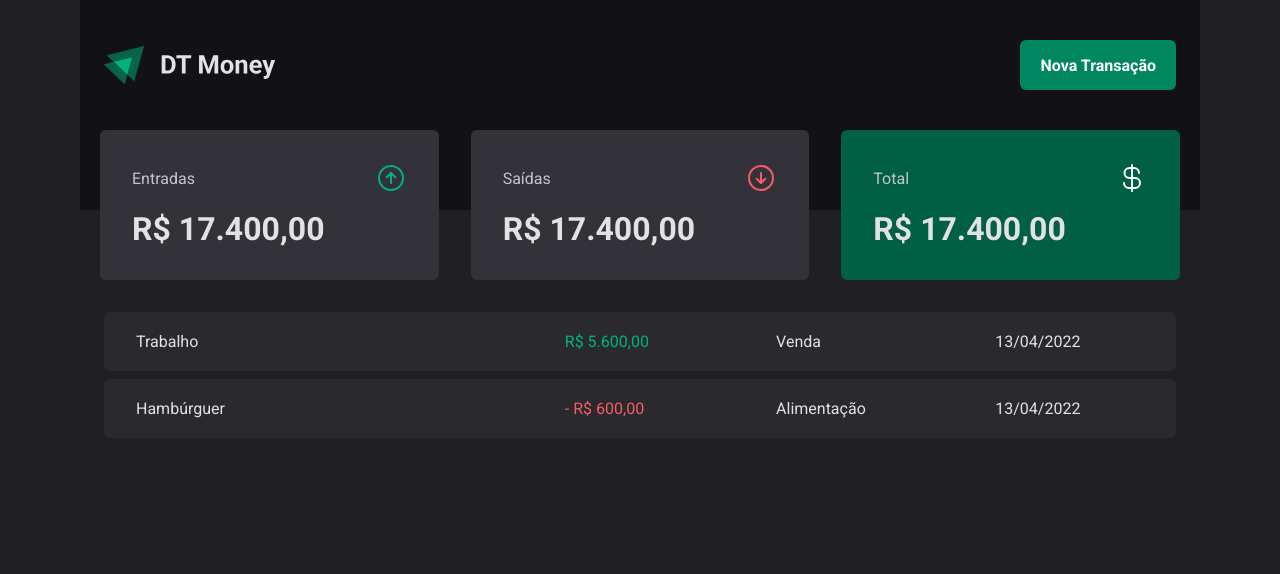
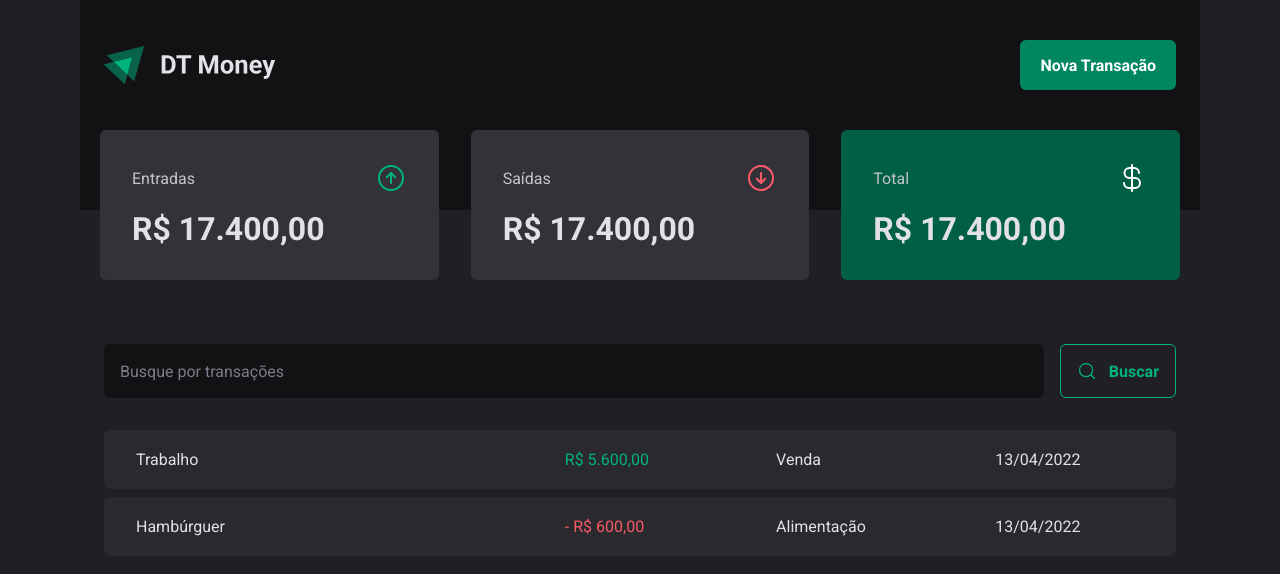
Before and after one commit to dhomini-rabelo/Estudos-Ignite-React-003, a React (Vite) app in the folder projects/stage03/: page / in a window 1280 px wide. Shown: the top 574 px of the page. Built offline with nearby package versions, Linux system fonts and the light colour scheme.

Commit message:
add search form for DataList component

```diff
--- a/projects/stage03/src/pages/Home/components/DataList/index.tsx
+++ b/projects/stage03/src/pages/Home/components/DataList/index.tsx
@@ -1,9 +1,17 @@
-import { Table } from "./styles";
+import { MagnifyingGlass } from 'phosphor-react'
+import { Form, Table } from "./styles";
 
 export function DataList() {
 
   return (
-    <main className="w-full mx-auto p-[0_1.5rem]">
+    <main className="w-full mx-auto p-[0_1.5rem] mt-16">
+      <Form.search className="flex gap-4">
+        <input type="text" className="grow rounded-md bg-Gray-900 text-Gray-300 p-4 placeholder:text-Gray-500" placeholder="Busque por transações" />
+        <button className="flex items-center gap-3 p-4 text-Green-300 font-semibold rounded-md hover:bg-Green-500 hover:text-white" type="submit">
+          <MagnifyingGlass size={20} />
+          <span>Buscar</span>
+        </button>
+      </Form.search>
       <Table.main className="w-full mt-6">
         <tbody>
           <tr>
--- a/projects/stage03/src/pages/Home/components/DataList/styles.ts
+++ b/projects/stage03/src/pages/Home/components/DataList/styles.ts
@@ -1,4 +1,22 @@
 import styled from "styled-components";
+
+
+export const Form = {
+  search: styled.form`
+
+
+  button {
+    border: 1px solid var(--Green-300);
+  }
+
+  button:hover {
+    border: 1px solid var(--Green-500);
+    transition: background-color 0.2s, color 0.2s, border 0.2s;
+  }
+
+  `,
+}
+
 
 export const Table = {
   main: styled.table`
```
